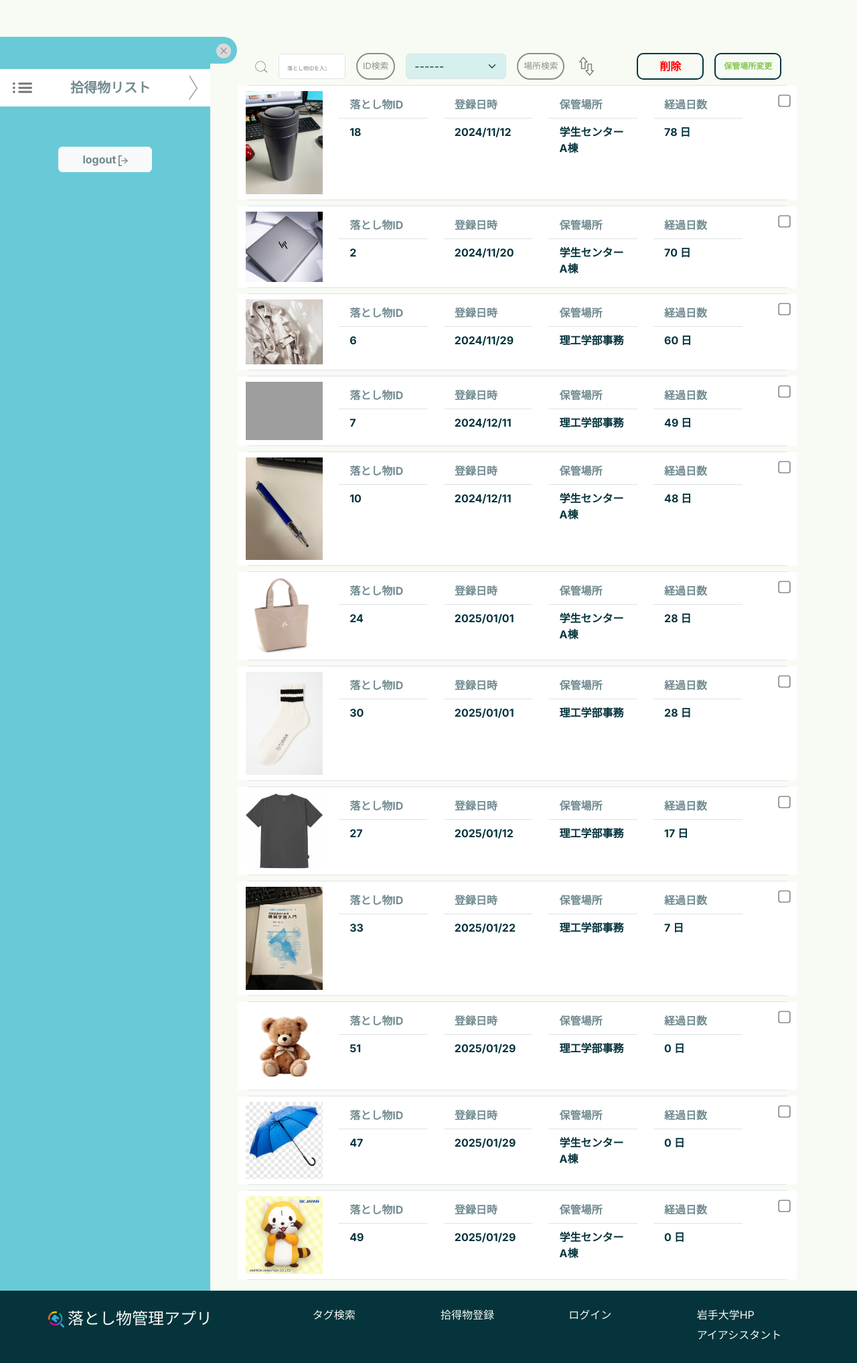
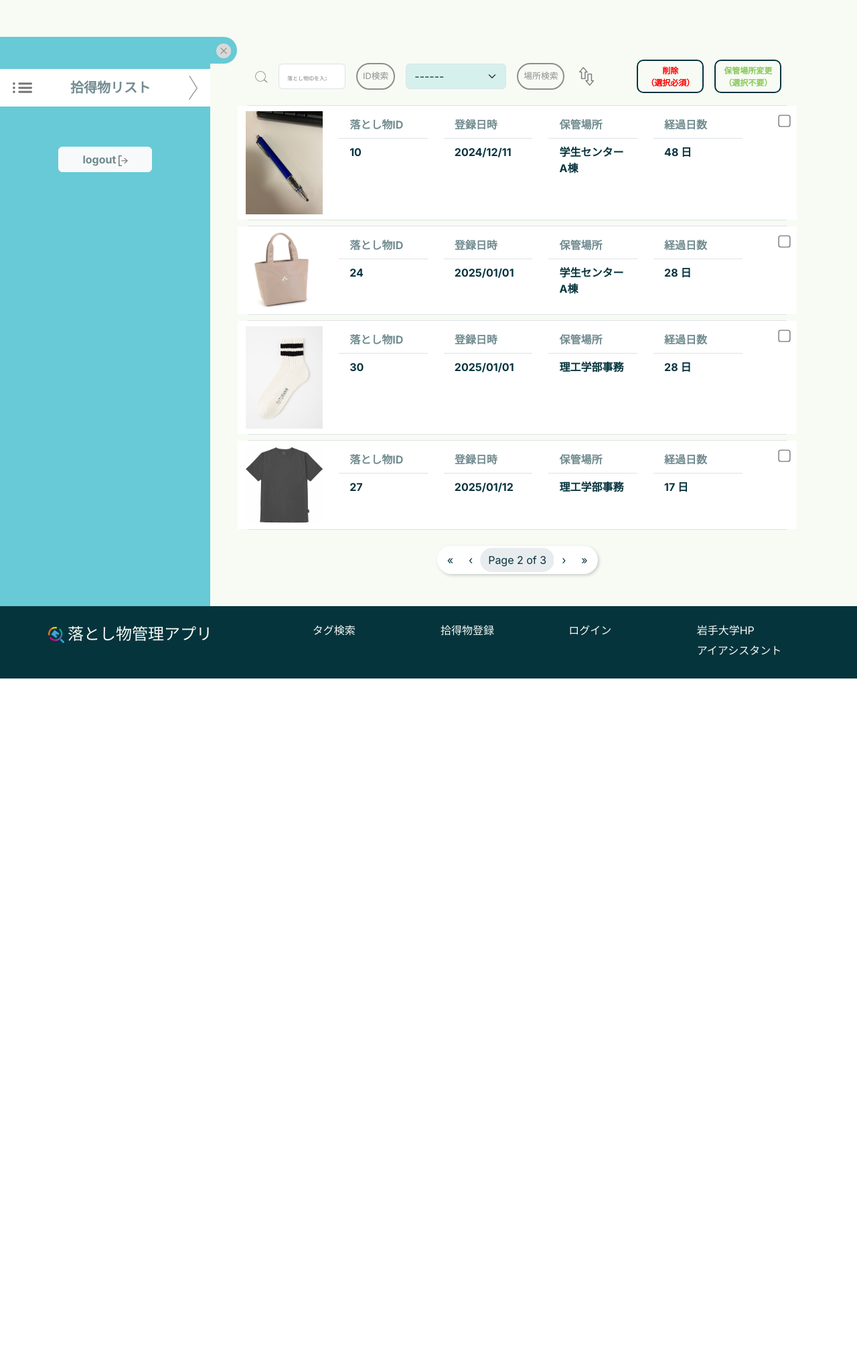
Before and after one commit to Krat1078/Revised_Yugou_2024_teamB, a Django app: page /mypage/administrator?page=2 in a window 1280 px wide. Shown: the whole page at 67% size. After the commit the page ends 1013 px from the top, so only its background shows below. Run offline with Django 3.2, Linux system fonts and the light colour scheme; data comes from the database, SQL or seed files in the repository; both versions use the stored data as it was after the commit; parts of the project's set-up code (start-up, migrations or seed data) failed here and were passed over; grey boxes are pictures that could not be loaded.

Commit message:
修正完了（仮）2回目

```diff
--- a/LostItemproject/mypage/templates/administrator.html
+++ b/LostItemproject/mypage/templates/administrator.html
@@ -87,7 +87,7 @@
 
                 <div class="container-fluid">
                     <!-- 検索欄、全体の削除・場所変更ボタン -->
-                    <div class="d-flex flex-column flex-md-row justify-content-between my-3 mb-3 mb-md-0 gap-3 ">
+                    <div class="d-flex flex-column flex-md-row justify-content-between mt-3 mb-md-0 gap-3" style="height: 70px;">
                         <div class="d-flex justify-content-center align-items-center">
                             <img src="{% static 'imgs\icons\SEARCH I.png' %}" class="me-3" width="22" height="22">
                             <input type="number" id="searchBox" name="IDsearch" class="form-control me-3" placeholder="落とし物IDを入力" style="width: 100px;" onkeyup="searchButtons()">
@@ -104,15 +104,15 @@
                             </button>
                         </div>
 
-                        <div class="d-flex justify-content-center align-items-start">
+                        <div class="d-flex justify-content-center align-items-center">
                             <button type="button" class="btn btn-outline-secondary custom-red fw-bold me-3"
-                                style="width: 100px; height: 40px; color: #ff0000; border-color: #06343D; border-width: 2px; border-radius: 10px;"
+                                style="width: 100px; height: 50px; color: #ff0000; border-color: #06343D; border-width: 2px; border-radius: 10px; font-size: 12px;"
                                 data-bs-toggle="modal" data-bs-target="#deleteModal">
-                                削除
+                                削除<br>（選択必須）
                             </button>
                             <button type="button" data-bs-toggle="modal" data-bs-target="#MovingMdl" class="btn btn-outline-secondary custom-green fw-bold"
-                                    style="width: 100px; height: 40px; color: #8ac75a; border-color: #06343D; border-width: 2px; border-radius: 10px; font-size: 12px;">
-                                保管場所変更
+                                    style="width: 100px; height: 50px; color: #8ac75a; border-color: #06343D; border-width: 2px; border-radius: 10px; font-size: 12px;">
+                                保管場所変更（選択不要）
                             </button>
                         </div>
                         <style>
@@ -252,6 +252,33 @@
 
                         {% endfor %}
 
+                    </div>
+
+                    <!-- ページネーション -->
+                    <div class="d-flex justify-content-center my-4">
+                        <ul class="pagination">
+                            {% if founditemimages.has_previous %}
+                                <li class="page-item">
+                                    <a class="page-link" href="?page=1" aria-label="First">«</a>
+                                </li>
+                                <li class="page-item">
+                                    <a class="page-link" href="?page={{ founditemimages.previous_page_number }}" aria-label="Previous">‹</a>
+                                </li>
+                            {% endif %}
+
+                            <li class="page-item disabled">
+                                <span class="page-link">Page {{ founditemimages.number }} of {{ founditemimages.paginator.num_pages }}</span>
+                            </li>
+
+                            {% if founditemimages.has_next %}
+                                <li class="page-item">
+                                    <a class="page-link" href="?page={{ founditemimages.next_page_number }}" aria-label="Next">›</a>
+                                </li>
+                                <li class="page-item">
+                                    <a class="page-link" href="?page={{ founditemimages.paginator.num_pages }}" aria-label="Last">»</a>
+                                </li>
+                            {% endif %}
+                        </ul>
                     </div>
 
                 {% else %}
--- a/LostItemproject/mypage/views.py
+++ b/LostItemproject/mypage/views.py
@@ -112,6 +112,7 @@ def admin_mypage(request):
             else:
                 before_location = StorageLocationsTag.objects.get(storage_location_name=request.POST.get("before_location"))
                 after_location = StorageLocationsTag.objects.get(storage_location_name=request.POST.get("after_location"))
+                founditemimages = ItemImage.objects.select_related("item").order_by("item__created_at")
                 change_items = founditemimages.filter(item__storage_location=before_location)
                 for change_item in change_items:
                     change_item.item.storage_location = after_location
@@ -153,7 +154,7 @@ def admin_mypage(request):
     print(selected_location)
 
         # ページネーション処理
-    paginator = Paginator(founditemimages, 20)  # 1ページに10件表示
+    paginator = Paginator(founditemimages, 4)  # 1ページに10件表示
     page_number = request.GET.get('page', 1)
     page_obj = paginator.get_page(page_number)
 
```
Also changed, not shown: LostItemproject/lostitem/templates/email/check_email.html (+2 -0 lines), LostItemproject/db.sqlite3.
